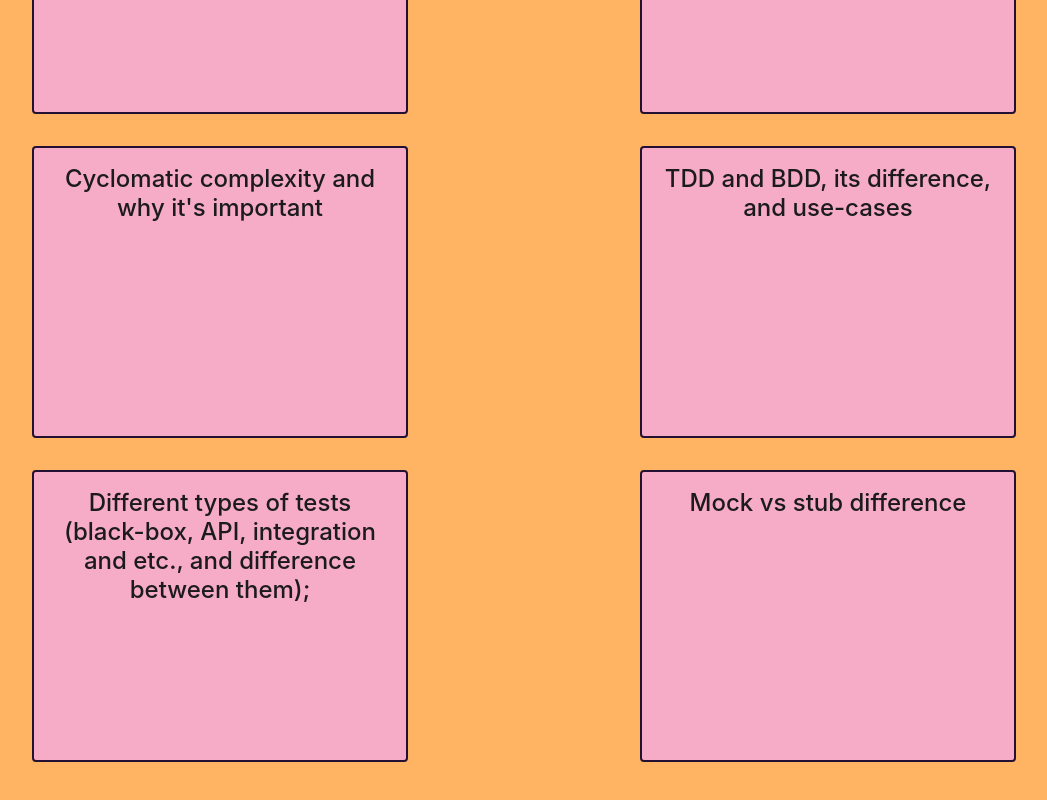
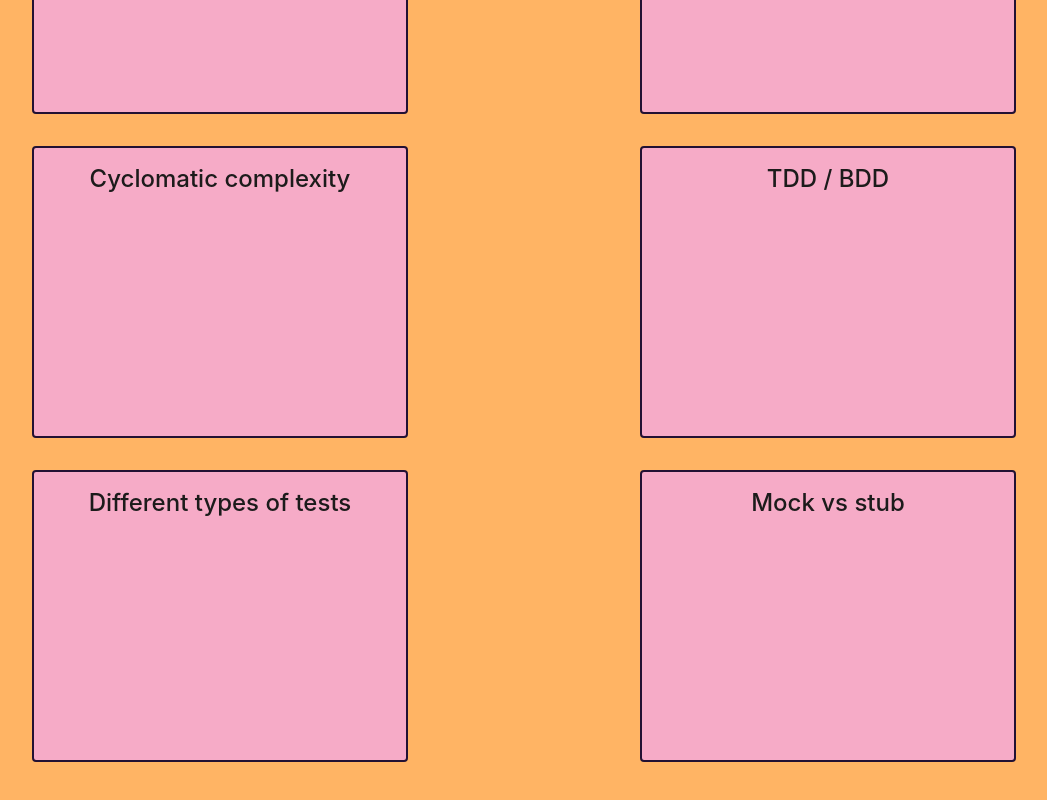
Before and after one commit to vvorobets/refactored-training, a React (Create React App) app: page / in a window 1280 px wide. Shown: the part 694-1494 px from the top of the page, without its empty margins (116-1163 px from the left). Built offline with nearby package versions, Linux system fonts and the light colour scheme.

Commit message:
ADD more source

```diff
--- a/src/question-details/style.scss
+++ b/src/question-details/style.scss
@@ -1,4 +1,5 @@
 .question-details {
+  line-height: 1.5;
 
   &__description {
     margin: 0;
--- a/src/questions.ts
+++ b/src/questions.ts
@@ -14,7 +14,7 @@ export const questions: Question[] = [
   },
   {
     id: "2",
-    title: "ergwergb sergs rtwer wetwer",
+    title: "Some meaningless text here",
     group: "dummy",
     description:
       "werert wertwer vwerv tery ertser awe etyu tyuk dg ser awerrv cd",
@@ -103,33 +103,109 @@ export const questions: Question[] = [
   },
   {
     id: "4.1",
-    title: "Tools created to control/ improve code quality",
+    title: "Tools to control/ improve code quality",
     group: "Code quality",
     description: "",
   },
   {
     id: "4.2",
-    title: "Cyclomatic complexity and why it's important",
+    title: "Cyclomatic complexity",
     group: "Code quality",
-    description: "",
+    description: `Cyclomatic complexity (CYC) is a software metric used to determine the complexity of a program.
+    It is a count of the number of decisions in the source code.
+    The higher the count, the more complex the code.`,
+    list: [
+      {
+        title: "why it's important",
+        description: `1) Limit code complexity; 2) Determine the number of test cases required`,
+      },
+      {
+        title: "how to calculate CYC",
+        description: `CYC = E – N + 2P
+
+  (E = Number of edges (transfers of control);
+  N = Number of nodes (sequential group of statements containing only one transfer of control);
+  This translates to the number of decisions + 1;
+  P = Number of disconnected parts of the flow graph (e.g. a calling program and a subroutine))
+
+  Binary decisions — such as “if” and “while” statements — add 1 to complexity.
+
+  Boolean operators can add either one or nothing to complexity. For instance, one may be added if a Boolean operator is found within a conditional statement.
+
+  void foo(void)
+  {
+      if (a)
+          if (b)
+              x=1;
+      else
+          x=2;
+   }
+  So, CYC = 3 in this example.
+  `,
+      },
+    ],
   },
   {
     id: "5.1",
-    title: "TDD and BDD, its difference, and use-cases",
+    title: "TDD / BDD",
     group: "Testing / Unit testing",
-    description: "",
+    description: ``,
+    list: [
+      {
+        title: "Test-Driven Development (TDD)",
+        description: `a testing methodology or a programming practice implemented from a developer’s perspective.
+  This technique starts by designing and writing test cases for every small functionality of an application.
+  The main intention of this technique is to modify or write a fresh code only when the test fails.
+  In a TDD approach, automated test scripts are written before functional pieces of code. The TDD methodology involves the following steps:
+  1) Write a Failing Test - 2) Execute All Existing Tests - 3) Write Production Code to Make the Test Pass - 4) Refactor If Necessary`,
+      },
+      {
+        title: "Benefits of Test-Driven Development",
+        description: `Simpler design. Fewer defects. Detailed project specification. High test coverage. High code coverage. Fewer regression problems.`,
+      },
+      {
+        title: "Behavioral-Driven Development (BDD) ",
+        description: `is a testing approach derived from the TDD methodology. In BDD, tests are mainly based on systems behavior.
+        In most cases, the Given-When-Then approach is used for writing test cases.
+        1) Write the Behavior - 2) Convert the Plain English Behaviors Into Scripts - 3) Implement the Behavior by Writing Production Code - 4) Refactor If Needed`,
+      },
+      {
+        title: "Key benefits of Behavioral-Driven Development approach",
+        description: `Collaboration. Fewer defects. Fewer regression problems. Comprehensive project documentation fit for multiple target audiences.
+Traceability for every piece of functionality.`,
+      },
+      {
+        title: `Acceptance Test-Driven Development (ATDD)`,
+        description: `a single acceptance test is written from the user’s perspective. It mainly focuses on satisfying the functional behavior of the system. This technique attempts to answer the question – Is the code working as expected?
+
+        Note: Acceptance Test-Driven Development is very similar to Behavioral-Driven Development. However, a key difference between them is: BDD focuses more on the behavior of the feature, whereas ATDD focuses on capturing the accurate requirements.
+        This technique enhances collaboration among developers, users, and QAs with a common focus on defining the acceptance criteria. The following are some of the key practices in ATDD:
+
+        Analyzing and discussing the real-world scenarios
+        Deciding the acceptance criteria for those test scenarios
+        Automating the acceptance test cases
+        Focusing on the development of those requirement cases
+        `,
+      },
+      {
+        title: "Benefits of ATDD",
+        description: `1) Requirements are very clearly analyzed without any ambiguity;
+        2) Encourages collaboration among cross-team members;
+        3) The acceptance test serves as a guide for the entire development process`,
+      },
+    ],
   },
   {
     id: "5.2",
-    title:
-      "Different types of tests (black-box, API, integration and etc., and difference between them); ",
+    title: "Different types of tests",
     group: "Testing / Unit testing",
-    description: "",
+    description:
+      "(black-box, API, integration and etc., and difference between them)",
   },
   {
     id: "5.3",
-    title: "Mock vs stub difference",
+    title: "Mock vs stub",
     group: "Testing / Unit testing",
-    description: "",
+    description: "difference",
   },
 ];
```
